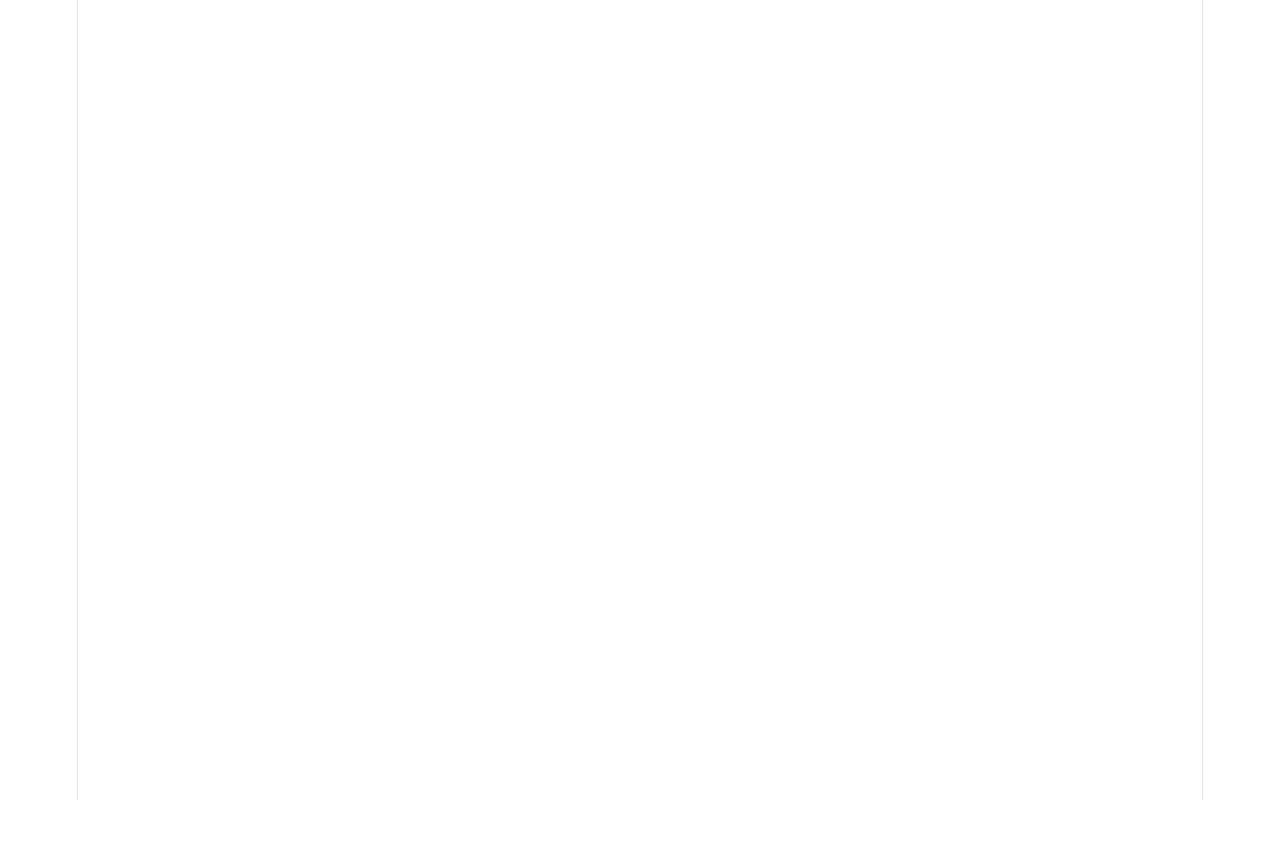
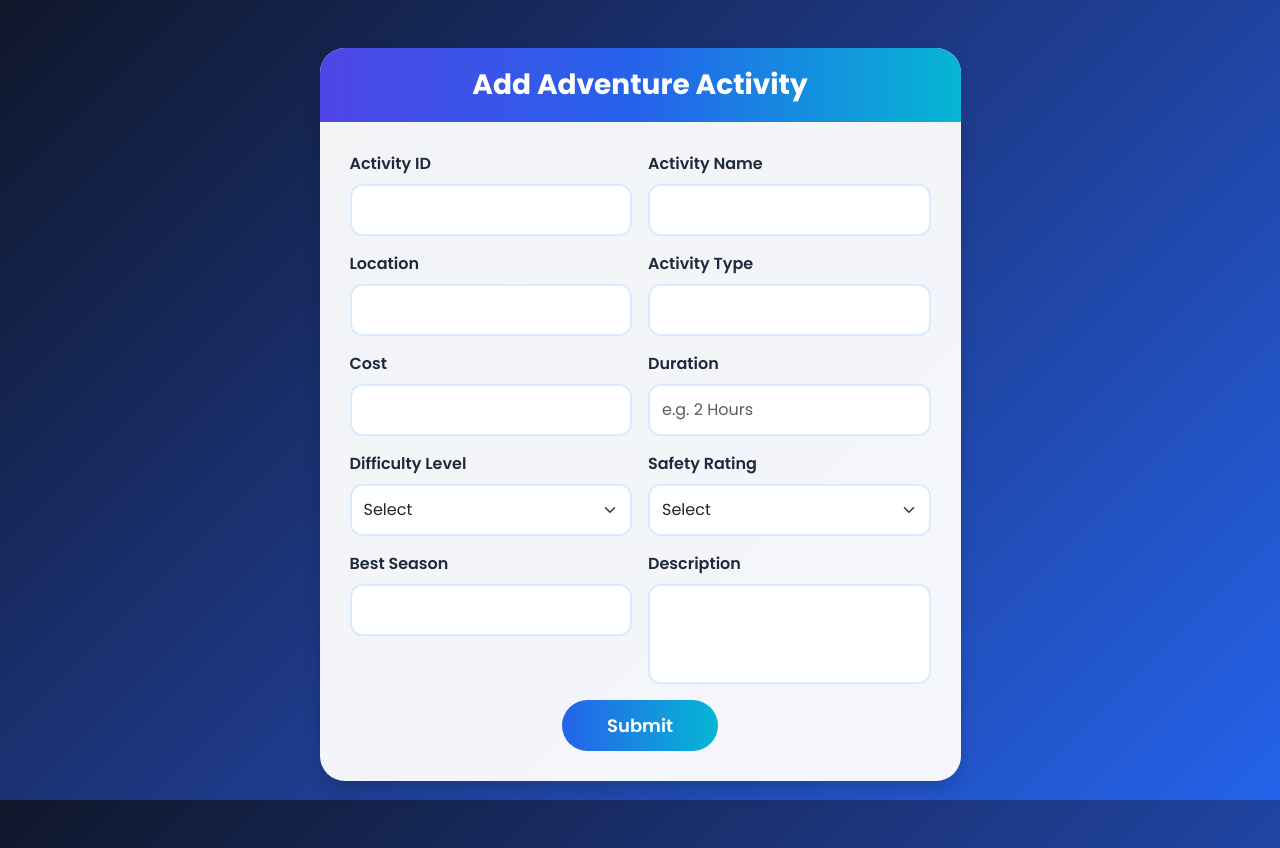
Before and after one commit to Anurag3215/travel-experience-react-app, a React (Vite) app: page / in a window 1280 px wide. Before the commit the page ends 800 px from the top, so only its background shows below. Built offline with nearby package versions, Linux system fonts and the light colour scheme.

Commit message:
Add Adventure completed

```diff
--- a/index.html
+++ b/index.html
@@ -5,7 +5,7 @@
     <link rel="icon" type="image/svg+xml" href="/favicon.svg" />
     <meta name="viewport" content="width=device-width, initial-scale=1.0" />
     <title>travel-experience-app</title>
-    <script src="https://cdn.jsdelivr.net/npm/bootstrap@5.3.8/dist/js/bootstrap.bundle.min.js" integrity="sha384-FKyoEForCGlyvwx9Hj09JcYn3nv7wiPVlz7YYwJrWVcXK/BmnVDxM+D2scQbITxI" crossorigin="anonymous"></script>
+    <link href="https://cdn.jsdelivr.net/npm/bootstrap@5.3.8/dist/css/bootstrap.min.css" rel="stylesheet" integrity="sha384-sRIl4kxILFvY47J16cr9ZwB07vP4J8+LH7qKQnuqkuIAvNWLzeN8tE5YBujZqJLB" crossorigin="anonymous">
   </head>
   <body>
     <div id="root"></div>
--- a/src/App.jsx
+++ b/src/App.jsx
@@ -3,6 +3,7 @@ import reactLogo from './assets/react.svg'
 import viteLogo from './assets/vite.svg'
 import heroImg from './assets/hero.png'
 import './App.css'
+import AddAdventure from './components/AddAdventure'
 
 function App() {
   const [count, setCount] = useState(0)
@@ -10,6 +11,7 @@ function App() {
   return (
     <>
 
+      <AddAdventure/>
 
     </>
   )
--- /dev/null
+++ b/src/components/AddAdventure.jsx
@@ -0,0 +1,197 @@
+import React, { useState } from "react";
+import axios from "axios";
+
+const AddAdventure = () => {
+
+    const [input, changeInput] = useState({
+        activity_id: "",
+        activity_name: "",
+        location: "",
+        activity_type: "",
+        cost: "",
+        duration: "",
+        difficulty_level: "",
+        safety_rating: "",
+        best_season: "",
+        description: ""
+    });
+
+    const inputHandler = (event) => {
+        changeInput({
+            ...input,
+            [event.target.name]: event.target.value
+        });
+    };
+
+    const readValues = () => {
+        console.log(input);
+
+        axios.post("http://localhost:9000/add-adventure", input)
+            .then((response) => {
+                alert("Adventure Activity Added Successfully");
+                console.log(response.data);
+            })
+            .catch((error) => {
+                alert("Error while adding record");
+                console.log(error);
+            });
+    };
+
+    return (
+        <div>
+            <div className="container mt-5">
+                <div className="row">
+                    <div className="col col-12 col-sm-10 col-md-8 col-lg-7 mx-auto">
+
+                        <div className="card shadow">
+                            <div className="card-header bg-primary text-white text-center">
+                                <h3>Add Adventure Activity</h3>
+                            </div>
+
+                            <div className="card-body">
+
+                                <div className="row g-3">
+
+                                    <div className="col-md-6">
+                                        <label className="form-label">Activity ID</label>
+                                        <input
+                                            type="text"
+                                            className="form-control"
+                                            name="activity_id"
+                                            value={input.activity_id}
+                                            onChange={inputHandler}
+                                        />
+                                    </div>
+
+                                    <div className="col-md-6">
+                                        <label className="form-label">Activity Name</label>
+                                        <input
+                                            type="text"
+                                            className="form-control"
+                                            name="activity_name"
+                                            value={input.activity_name}
+                                            onChange={inputHandler}
+                                        />
+                                    </div>
+
+                                    <div className="col-md-6">
+                                        <label className="form-label">Location</label>
+                                        <input
+                                            type="text"
+                                            className="form-control"
+                                            name="location"
+                                            value={input.location}
+                                            onChange={inputHandler}
+                                        />
+                                    </div>
+
+                                    <div className="col-md-6">
+                                        <label className="form-label">Activity Type</label>
+                                        <input
+                                            type="text"
+                                            className="form-control"
+                                            name="activity_type"
+                                            value={input.activity_type}
+                                            onChange={inputHandler}
+                                        />
+                                    </div>
+
+                                    <div className="col-md-6">
+                                        <label className="form-label">Cost</label>
+                                        <input
+                                            type="text"
+                                            className="form-control"
+                                            name="cost"
+                                            value={input.cost}
+                                            onChange={inputHandler}
+                                        />
+                                    </div>
+
+                                    <div className="col-md-6">
+                                        <label className="form-label">Duration</label>
+                                        <input
+                                            type="text"
+                                            className="form-control"
+                                            name="duration"
+                                            placeholder="e.g. 2 Hours"
+                                            value={input.duration}
+                                            onChange={inputHandler}
+                                        />
+                                    </div>
+
+                                    <div className="col-md-6">
+                                        <label className="form-label">Difficulty Level</label>
+                                        <select
+                                            className="form-select"
+                                            name="difficulty_level"
+                                            value={input.difficulty_level}
+                                            onChange={inputHandler}
+                                        >
+                                            <option value="">Select</option>
+                                            <option>Easy</option>
+                                            <option>Medium</option>
+                                            <option>Hard</option>
+                                        </select>
+                                    </div>
+
+                                    <div className="col-md-6">
+                                        <label className="form-label">Safety Rating</label>
+                                        <select
+                                            className="form-select"
+                                            name="safety_rating"
+                                            value={input.safety_rating}
+                                            onChange={inputHandler}
+                                        >
+                                            <option value="">Select</option>
+                                            <option>1</option>
+                                            <option>2</option>
+                                            <option>3</option>
+                                            <option>4</option>
+                                            <option>5</option>
+                                        </select>
+                                    </div>
+
+                                    <div className="col-md-6">
+                                        <label className="form-label">Best Season</label>
+                                        <input
+                                            type="text"
+                                            className="form-control"
+                                            name="best_season"
+                                            value={input.best_season}
+                                            onChange={inputHandler}
+                                        />
+                                    </div>
+
+                                    <div className="col-md-6">
+                                        <label className="form-label">Description</label>
+                                        <textarea
+                                            className="form-control"
+                                            rows="3"
+                                            name="description"
+                                            value={input.description}
+                                            onChange={inputHandler}
+                                        ></textarea>
+                                    </div>
+
+                                    <div className="col-12 text-center">
+                                        <button
+                                            className="btn btn-success px-5"
+                                            onClick={readValues}
+                                        >
+                                            Submit
+                                        </button>
+                                    </div>
+
+                                </div>
+
+                            </div>
+                        </div>
+
+                    </div>
+                </div>
+            </div>
+        </div>
+    );
+};
+
+export default AddAdventure;
--- a/src/index.css
+++ b/src/index.css
@@ -1,111 +1,142 @@
-:root {
-  --text: #6b6375;
-  --text-h: #08060d;
-  --bg: #fff;
-  --border: #e5e4e7;
-  --code-bg: #f4f3ec;
-  --accent: #aa3bff;
-  --accent-bg: rgba(170, 59, 255, 0.1);
-  --accent-border: rgba(170, 59, 255, 0.5);
-  --social-bg: rgba(244, 243, 236, 0.5);
-  --shadow:
-    rgba(0, 0, 0, 0.1) 0 10px 15px -3px, rgba(0, 0, 0, 0.05) 0 4px 6px -2px;
+@import url('https://fonts.googleapis.com/css2?family=Poppins:wght@300;400;500;600;700;800&display=swap');
 
-  --sans: system-ui, 'Segoe UI', Roboto, sans-serif;
-  --heading: system-ui, 'Segoe UI', Roboto, sans-serif;
-  --mono: ui-monospace, Consolas, monospace;
-
-  font: 18px/145% var(--sans);
-  letter-spacing: 0.18px;
-  color-scheme: light dark;
-  color: var(--text);
-  background: var(--bg);
-  font-synthesis: none;
-  text-rendering: optimizeLegibility;
-  -webkit-font-smoothing: antialiased;
-  -moz-osx-font-smoothing: grayscale;
-
-  @media (max-width: 1024px) {
-    font-size: 16px;
-  }
+*{
+    margin:0;
+    padding:0;
+    box-sizing:border-box;
+    font-family:'Poppins',sans-serif;
 }
 
-@media (prefers-color-scheme: dark) {
-  :root {
-    --text: #9ca3af;
-    --text-h: #f3f4f6;
-    --bg: #16171d;
-    --border: #2e303a;
-    --code-bg: #1f2028;
-    --accent: #c084fc;
-    --accent-bg: rgba(192, 132, 252, 0.15);
-    --accent-border: rgba(192, 132, 252, 0.5);
-    --social-bg: rgba(47, 48, 58, 0.5);
-    --shadow:
-      rgba(0, 0, 0, 0.4) 0 10px 15px -3px, rgba(0, 0, 0, 0.25) 0 4px 6px -2px;
-  }
-
-  #social .button-icon {
-    filter: invert(1) brightness(2);
-  }
+body{
+    min-height:100vh;
+    background:linear-gradient(135deg,#0f172a,#1e3a8a,#2563eb);
+    background-attachment:fixed;
 }
 
-body {
-  margin: 0;
+#root{
+    width:100%;
+    min-height:100vh;
 }
 
-#root {
-  width: 1126px;
-  max-width: 100%;
-  margin: 0 auto;
-  text-align: center;
-  border-inline: 1px solid var(--border);
-  min-height: 100svh;
-  display: flex;
-  flex-direction: column;
-  box-sizing: border-box;
+
+.card{
+    border:none !important;
+    border-radius:25px !important;
+    overflow:hidden;
+    background:rgba(255,255,255,0.95) !important;
+    box-shadow:0 20px 45px rgba(0,0,0,0.25);
 }
 
-h1,
-h2 {
-  font-family: var(--heading);
-  font-weight: 500;
-  color: var(--text-h);
+
+.card-header{
+    background:linear-gradient(90deg,#4f46e5,#2563eb,#06b6d4) !important;
+    color:#fff !important;
+    padding:20px;
+    border:none !important;
 }
 
-h1 {
-  font-size: 56px;
-  letter-spacing: -1.68px;
-  margin: 32px 0;
-  @media (max-width: 1024px) {
-    font-size: 36px;
-    margin: 20px 0;
-  }
-}
-h2 {
-  font-size: 24px;
-  line-height: 118%;
-  letter-spacing: -0.24px;
-  margin: 0 0 8px;
-  @media (max-width: 1024px) {
-    font-size: 20px;
-  }
-}
-p {
-  margin: 0;
+.card-header h3{
+    font-size:28px;
+    font-weight:700;
+    margin:0;
 }
 
-code,
-.counter {
-  font-family: var(--mono);
-  display: inline-flex;
-  border-radius: 4px;
-  color: var(--text-h);
+
+.card-body{
+    padding:30px;
 }
 
-code {
-  font-size: 15px;
-  line-height: 135%;
-  padding: 4px 8px;
-  background: var(--code-bg);
+
+.form-label{
+    font-weight:600;
+    color:#1e293b;
 }
+
+
+.form-control,
+.form-select{
+    border-radius:12px !important;
+    border:2px solid #dbeafe !important;
+    padding:12px;
+    transition:.3s;
+    box-shadow:none !important;
+}
+
+.form-control:focus,
+.form-select:focus{
+    border-color:#2563eb !important;
+    box-shadow:0 0 12px rgba(37,99,235,.35) !important;
+}
+
+textarea.form-control{
+    resize:none;
+}
+
+
+.btn-success{
+    background:linear-gradient(90deg,#2563eb,#06b6d4) !important;
+    border:none !important;
+    border-radius:50px !important;
+    padding:12px 45px !important;
+    font-size:18px;
+    font-weight:600;
+    transition:.3s;
+}
+
+.btn-success:hover{
+    transform:translateY(-4px);
+    box-shadow:0 12px 25px rgba(37,99,235,.45);
+}
+
+
+h1,h2,h3,h4,h5{
+    font-weight:700;
+}
+
+
+.table{
+    border-radius:15px;
+    overflow:hidden;
+}
+
+.table thead{
+    background:linear-gradient(90deg,#2563eb,#06b6d4);
+    color:white;
+}
+
+.table tbody tr:hover{
+    background:#eff6ff;
+}
+
+
+
+::-webkit-scrollbar{
+    width:10px;
+}
+
+::-webkit-scrollbar-thumb{
+    background:#2563eb;
+    border-radius:10px;
+}
+
+
+
+@media(max-width:768px){
+
+    .card{
+        margin:15px;
+    }
+
+    .card-body{
+        padding:20px;
+    }
+
+    .card-header h3{
+        font-size:22px;
+    }
+
+    .btn-success{
+        width:100%;
+    }
+
+}
```
